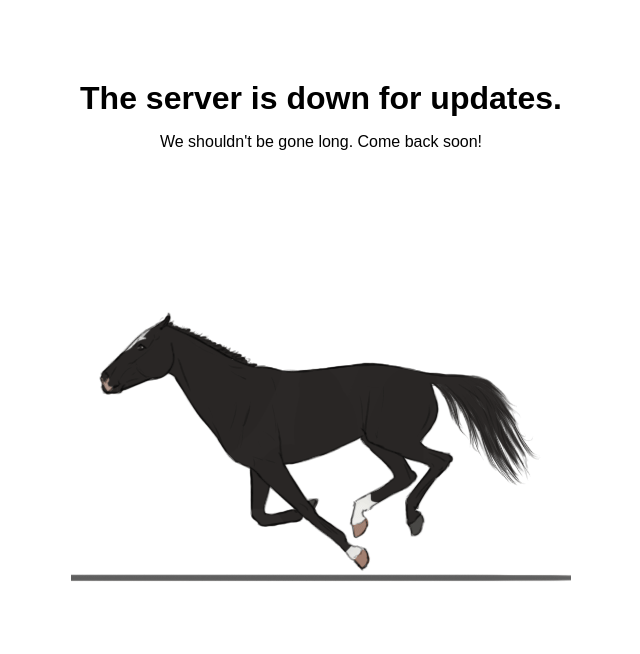
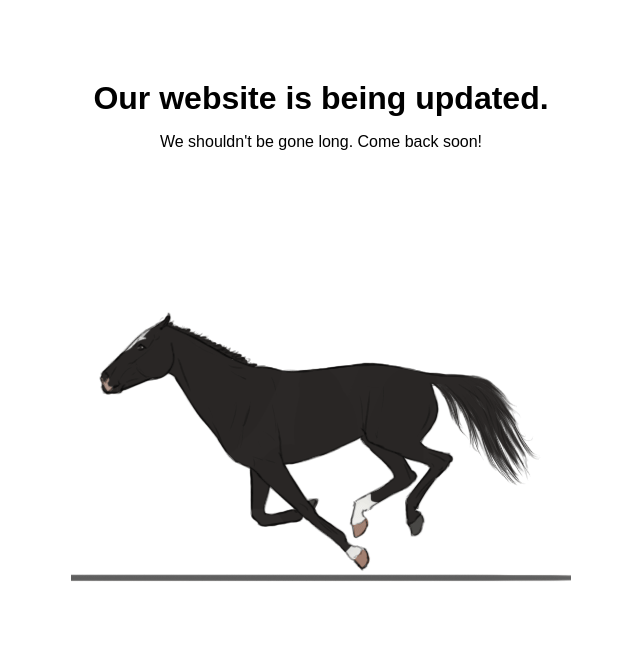
Before and after one commit to happysnail2357/offline, a website: page public/sorry.html in a window 1280 px wide. Shown: the whole page, without its empty margins (319-959 px from the left). Drawn offline with Linux system fonts and the light colour scheme.

Commit message:
Changed message

```diff
--- a/public/sorry.html
+++ b/public/sorry.html
@@ -7,7 +7,7 @@
     <title>Server Not Available</title>
 </head>
 <body>
-    <h1>The server is down for updates.</h1>
+    <h1>Our website is being updated.</h1>
     <p>We shouldn't be gone long. Come back soon!</p>
     <img src="gallopinghorse.gif"></img>
 </body>
```
